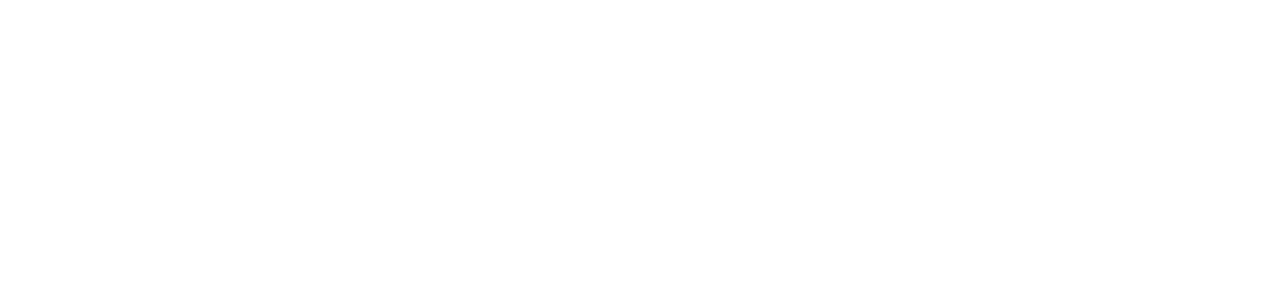
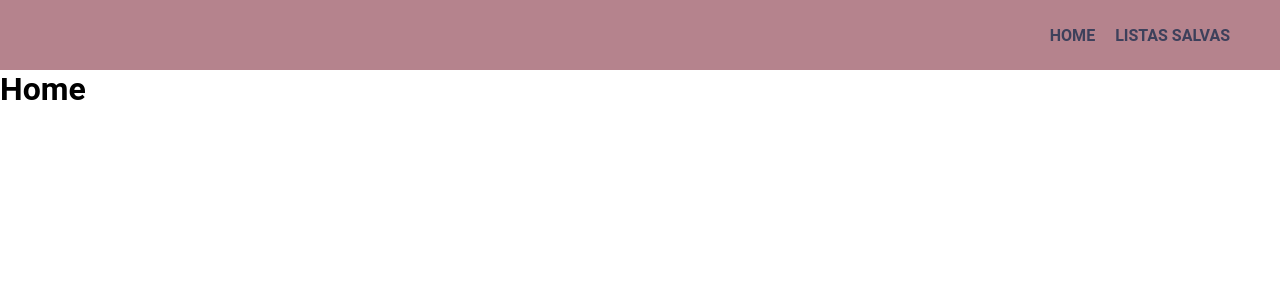
Before and after one commit to luisgbyte/mesha-desafio, a React (Create React App) app: page / in a window 1280 px wide. Shown: the top 300 px of the page. Built offline with nearby package versions, Linux system fonts and the light colour scheme.

Commit message:
create NavBar component

```diff
--- a/public/index.html
+++ b/public/index.html
@@ -8,7 +8,7 @@
       name="description"
       content="Web site created using create-react-app"
     />
-    <title>React App</title>
+    <title>Music Weather</title>
   </head>
   <body>
     <noscript>You need to enable JavaScript to run this app.</noscript>
--- a/src/App.js
+++ b/src/App.js
@@ -1,12 +1,19 @@
 import React from 'react';
 
+import { BrowserRouter } from 'react-router-dom';
 import GlobalStyle from './styles/global';
+
+import NavBar from './components/NavBar';
+
+import Routes from './routes';
 
 function App() {
   return (
-    <>
+    <BrowserRouter>
       <GlobalStyle />
-    </>
+      <NavBar />
+      <Routes />
+    </BrowserRouter>
   );
 }
 
--- /dev/null
+++ b/src/components/NavBar/index.js
@@ -0,0 +1,21 @@
+import React from 'react';
+
+import {
+  Nav, NavLink, NavMenu,
+} from './styles';
+
+function NavBar() {
+  return (
+    <>
+      <Nav>
+        <NavLink to='/' />
+        <NavMenu>
+          <NavLink to='/'>HOME</NavLink>
+          <NavLink to='/playlists'>LISTAS SALVAS</NavLink>
+        </NavMenu>
+      </Nav>
+    </>
+  );
+}
+
+export default NavBar;
--- /dev/null
+++ b/src/components/NavBar/styles.js
@@ -0,0 +1,30 @@
+import styled from 'styled-components';
+import { NavLink as Link } from 'react-router-dom';
+
+export const Nav = styled.nav`
+  background: #b5838d;
+  height: 70px;
+
+  display: flex;
+  justify-content: space-between;
+  align-items: center;
+
+  padding: 0 40px;
+  z-index: 10;
+`;
+
+export const NavLink = styled(Link)`
+  color: #3d405b;
+  display: flex;
+  align-items: center;
+  text-decoration: none;
+  padding: 0 1rem;
+  height: 100%;
+  cursor: pointer;
+  font-weight: bold;
+`;
+
+export const NavMenu = styled.div`
+  display: flex;
+  align-items: center;
+`;
--- /dev/null
+++ b/src/routes/index.js
@@ -0,0 +1,15 @@
+import { Routes, Route } from 'react-router-dom';
+
+function routes() {
+  return (
+    <Routes>
+      <Route
+        path='/'
+        element={<h1>Home</h1>}
+      />
+      <Route path='*' element={<h1>Error 404 - Página não encontrada!</h1>} />
+    </Routes>
+  );
+}
+
+export default routes;
```
Also changed, not shown: .eslintrc.json.
